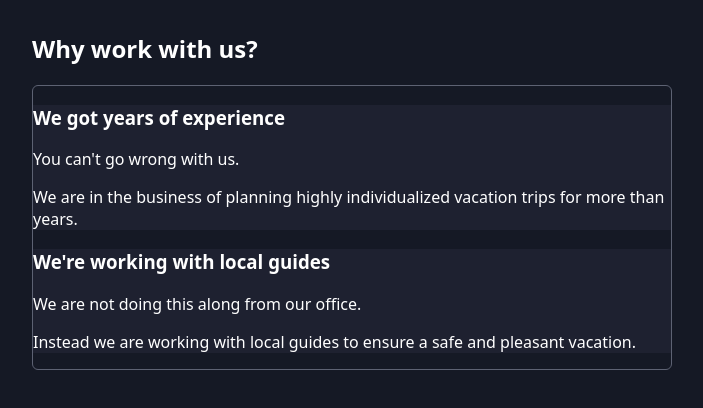
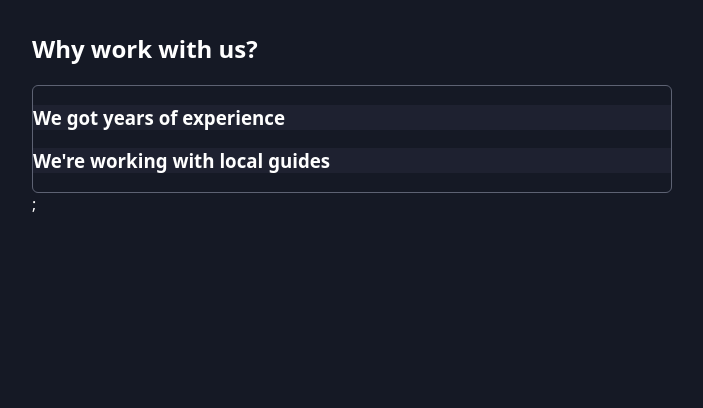
Before and after one commit to DenisHristov12/ReactPatterns, a React (Vite) app: page / in a window 1280 px wide. Shown: the top 408 px of the page, without its empty margins (288-991 px from the left). Built offline with nearby package versions, Linux system fonts and the light colour scheme.

Commit message:
building compound component

```diff
--- a/src/App.jsx
+++ b/src/App.jsx
@@ -9,6 +9,7 @@
 
         <Accordion className="accordion">
           <AccordionItem
+            id="experience"
             className="accordion-item"
             title="We got years of experience">
             <article>
@@ -20,6 +21,7 @@
             </article>
           </AccordionItem>
           <AccordionItem
+            id="local-guides"
             className="accordion-item"
             title="We're working with local guides">
             <article>
--- a/src/components/Accordion/Accordion.jsx
+++ b/src/components/Accordion/Accordion.jsx
@@ -1,5 +1,42 @@
+import { useContext, useState } from 'react';
+import { createContext } from 'react';
+
+const AccordionContext = createContext();
+
+export function useAccordionContext() {
+  const ctx = useContext(AccordionContext);
+
+  if (!ctx) {
+    throw new Error(
+      'Accordion-related components must be wrapped by <Accordion></Accordion>.'
+    );
+  }
+
+  return ctx;
+}
+
 function Accordion({ children, className }) {
-  return <ul className={className}>{children}</ul>;
+  const [openItemId, setOpenItemId] = useState(null);
+
+  function openItem(id) {
+    setOpenItemId(id);
+  }
+
+  function closeItem() {
+    setOpenItemId(null);
+  }
+
+  const contextValue = {
+    openItemId,
+    openItem,
+    closeItem,
+  };
+
+  return (
+    <AccordionContext.Provider value={contextValue}>
+      <ul className={className}>{children}</ul>;
+    </AccordionContext.Provider>
+  );
 }
 
 export default Accordion;
--- a/src/components/Accordion/AccordionItem.jsx
+++ b/src/components/Accordion/AccordionItem.jsx
@@ -1,8 +1,27 @@
-function AccordionItem({ title, className, children }) {
+import { useAccordionContext } from './Accordion';
+
+function AccordionItem({ id, title, className, children }) {
+  const { openItemId, openItem, closeItem } = useAccordionContext();
+
+  const isOpen = openItemId === id;
+
+  function handleClick() {
+    if (isOpen) {
+      closeItem();
+    } else {
+      openItem(id);
+    }
+  }
+
   return (
     <li className={className}>
       <h3>{title}</h3>
-      <div>{children}</div>
+      <div
+        className={
+          isOpen ? 'accordion-item-content open' : 'accordion-item-content'
+        }>
+        {children}
+      </div>
     </li>
   );
 }
```
